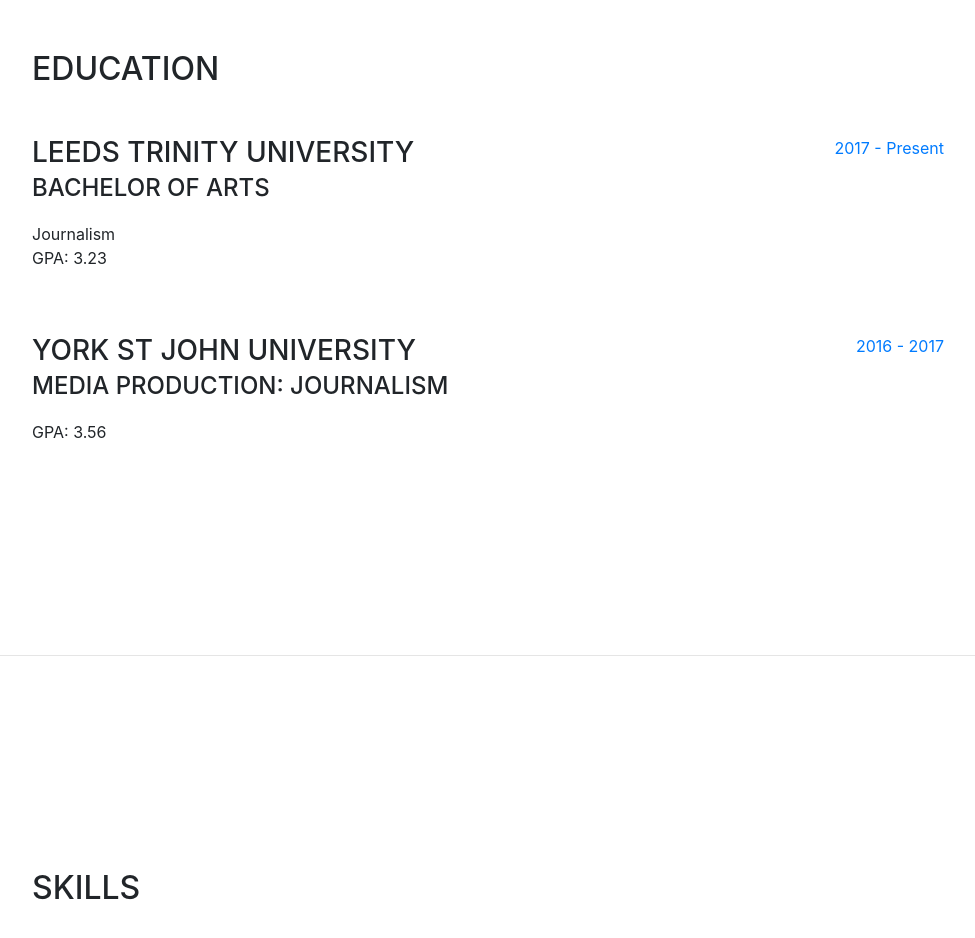
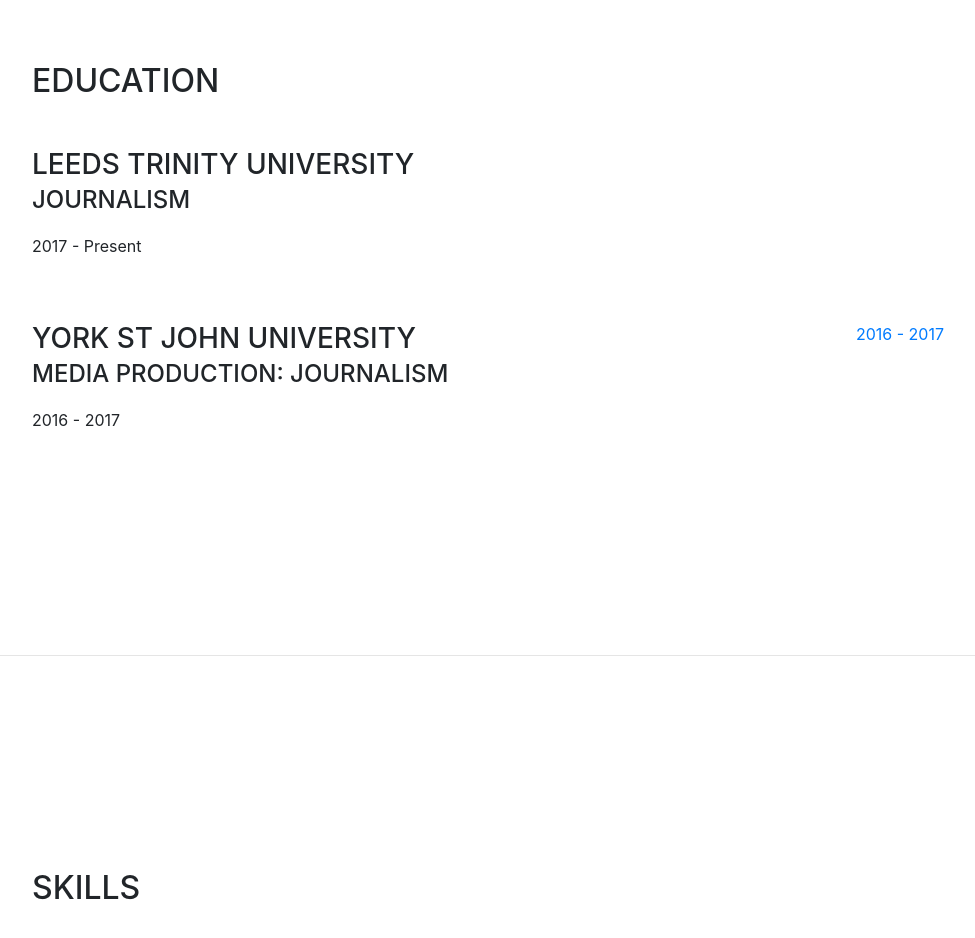
Before and after one commit to hannahriordan/hannahriordan.github.io, a website with bundled scripts: page index.html in a window 1280 px wide. Shown: the part 2040-2978 px from the top of the page, without its empty margins (288-1263 px from the left). Built offline with nearby package versions, Linux system fonts and the light colour scheme; a web font is replaced by a local one.

Commit message:
University Update

```diff
--- a/index.html
+++ b/index.html
@@ -150,12 +150,12 @@
           <div class="resume-item d-flex flex-column flex-md-row mb-5">
             <div class="resume-content mr-auto">
               <h3 class="mb-0">Leeds Trinity University</h3>
-              <div class="subheading mb-3">Bachelor of Arts  </div>
-              <div>Journalism</div>
-              <p>GPA: 3.23</p>
+              <div class="subheading mb-3">Journalism</div>
+              <div></div>
+              <p>2017 - Present</p>
             </div>
             <div class="resume-date text-md-right">
-              <span class="text-primary">2017 - Present</span>
+              <span class="text-primary"></span>
             </div>
           </div>
 
@@ -163,7 +163,7 @@
             <div class="resume-content mr-auto">
               <h3 class="mb-0">York St John University</h3>
               <div class="subheading mb-3">Media Production: Journalism </div>
-              <p>GPA: 3.56</p>
+              <p>2016 - 2017</p>
             </div>
             <div class="resume-date text-md-right">
               <span class="text-primary">2016 - 2017</span>
```
